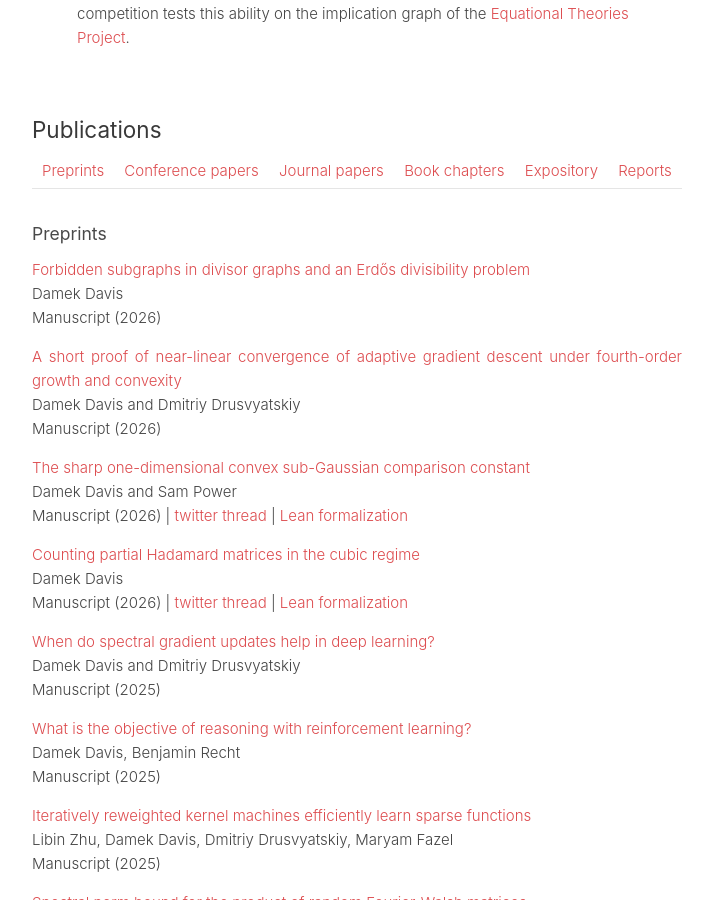
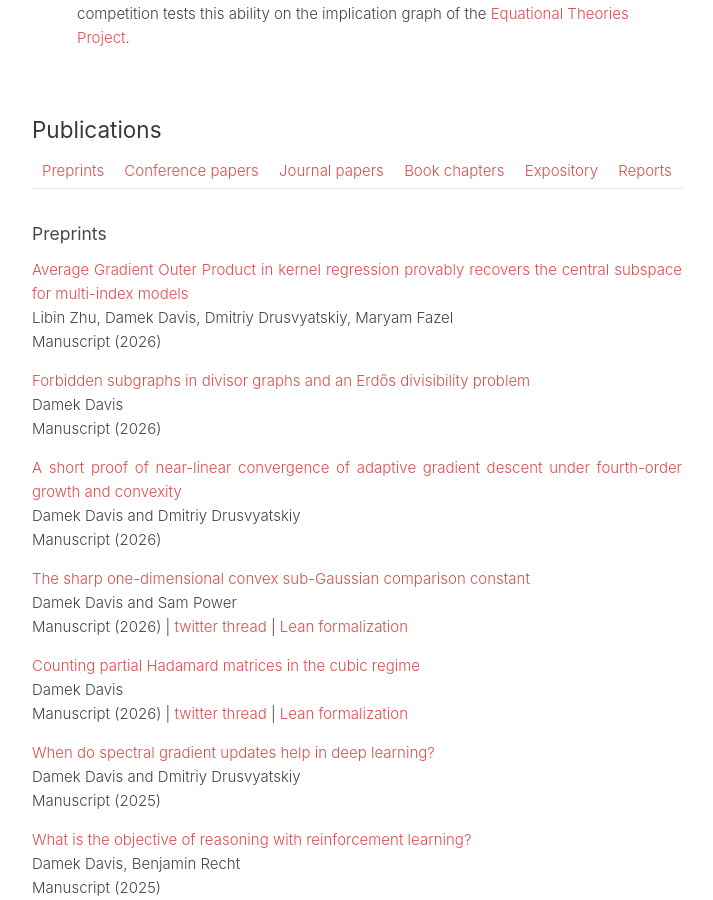
Before and after one commit to damek/damek.github.io, a Jekyll site: the page built from index.md, in a window 1280 px wide and 900 px high, scrolled down 2681 px. Shown: the whole window, without its empty margins (283-996 px from the left). Built offline with Jekyll 4.4.1, drawn with Linux system fonts in a browser that asks for light colours.

Commit message:
Added a new preprint on average gradient outer product in kernel regression to index.md, enhancing the research section with additional scholarly resources. Updated cv.pdf to reflect recent changes in research activities.

```diff
--- a/index.md
+++ b/index.md
@@ -88,6 +88,10 @@ Please use [my email](mailto:damek@wharton.upenn.edu) sparingly for corresponden
 [Preprints](#preprints) | [Conference papers](#conference-papers) | [Journal papers](#journal-papers) | [Book chapters](#book-chapters) | [Expository](#expository) | [Reports](#technical-reports)
 
 ### Preprints
+
+[Average Gradient Outer Product in kernel regression provably recovers the central subspace for multi-index models](https://arxiv.org/abs/2605.15082)
+Libin Zhu, Damek Davis, Dmitriy Drusvyatskiy, Maryam Fazel
+Manuscript (2026)
 
 [Forbidden subgraphs in divisor graphs and an Erdős divisibility problem](https://github.com/damek/1062/blob/master/paper.pdf)
 Damek Davis
```
Also changed, not shown: 1 other file.
